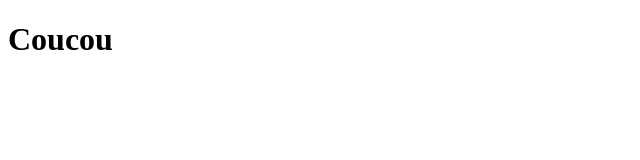
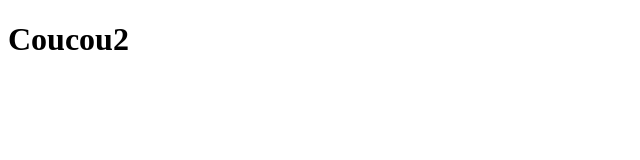
Before and after one commit to mariloumars/Portfolio, a plain HTML site: page index.html in a window 1280 px wide. Shown: the full height of the page, 0-640 px from the left. Drawn offline with Linux system fonts and the light colour scheme.

Commit message:
changement de titre

```diff
--- a/index.html
+++ b/index.html
@@ -10,7 +10,7 @@
 </head>
 
 <body>
-  <h1>Coucou</h1>
+  <h1>Coucou2</h1>
 </body>
 
 </html>
```
